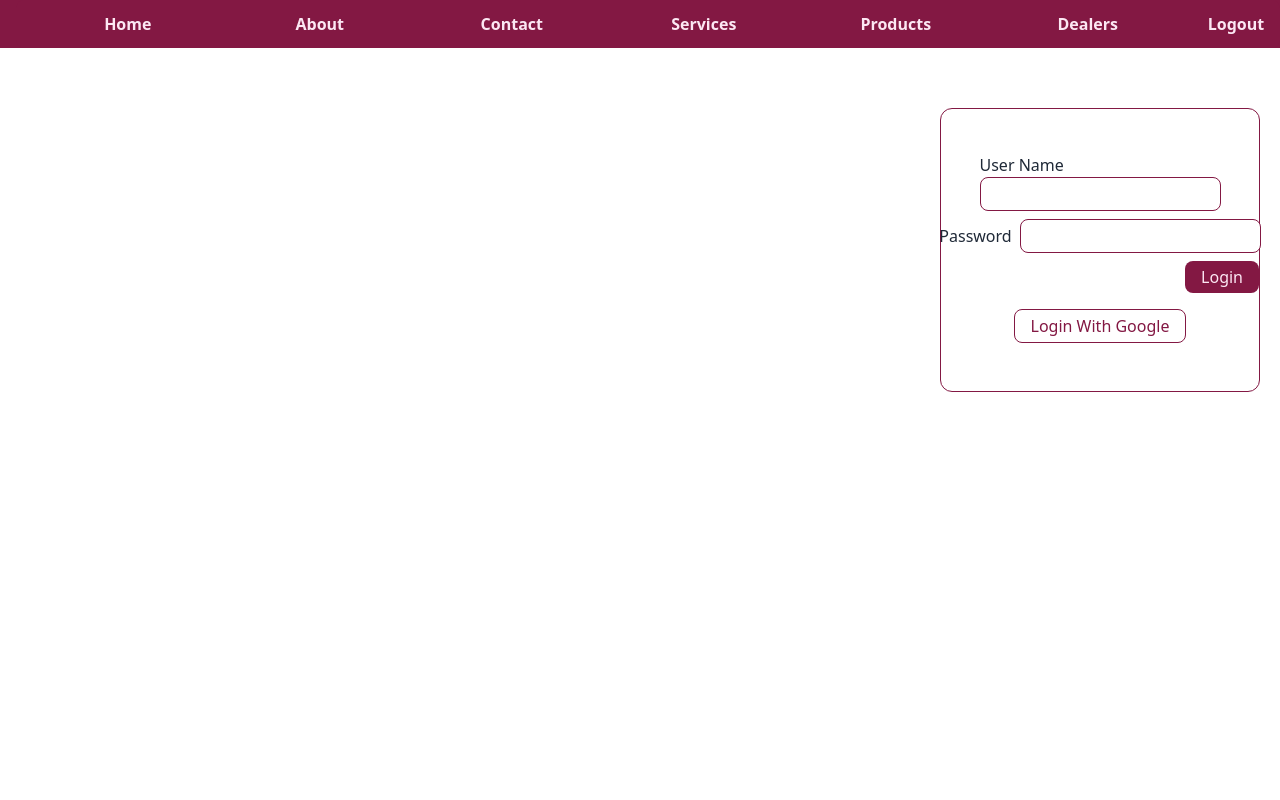
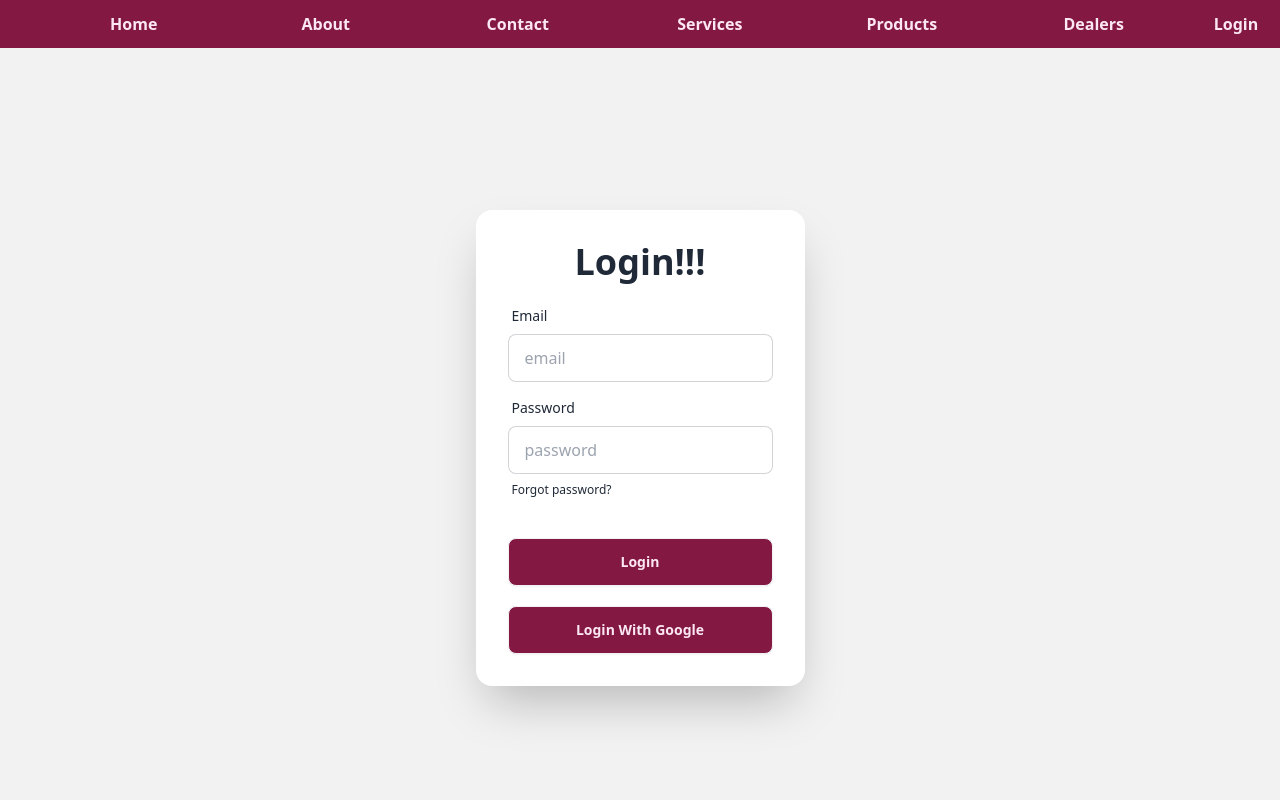
Before and after one commit to ab-siddiq/react-price-list, a React (Vite) app: page /login in a window 1280 px wide. Shown: the top 800 px of the page. Built offline with nearby package versions, Linux system fonts and the light colour scheme; no server answers.

Commit message:
add daisy hero login form

```diff
--- a/src/components/BuyProduct/BuyProduct.jsx
+++ b/src/components/BuyProduct/BuyProduct.jsx
@@ -1,17 +1,28 @@
-import React, { useState } from "react";
-import { useLoaderData, useParams } from "react-router-dom";
+import React, { useEffect, useState } from "react";
+import { redirect, useLoaderData, useNavigate, useParams } from "react-router-dom";
 
 const BuyProduct = () => {
-  const [quantity,setQuantity] = useState(1)
-  const [{ product, price, description, category }] = useLoaderData();
-  // console.log(p)
-  const increaseQuantity = () =>{
-    setQuantity(quantity+1)
-  }
-  const deccreaseQuantity = () =>{
-    if(quantity===1) {}
-    setQuantity(quantity-1)
-  }
+  const [quantity, setQuantity] = useState(1);
+  // const [currentPrice, setCurrentPrice] = useState(0);
+  const getProduct= useLoaderData();
+  console.log(getProduct)
+  getProduct==null && redirect('/')
+  const [{ product, price, description, category }] = getProduct
+  const [productPrice, setProductPrice] = useState(quantity * price);
+
+  const priceCalculation = () => {
+    let cprice = quantity * price;
+    setProductPrice(cprice);
+  };
+  // setProductPrice()
+  const increaseQuantity = () => {
+    setQuantity(quantity + 1);
+    priceCalculation();
+  };
+  const deccreaseQuantity = () => {
+    setQuantity(quantity - 1);
+    priceCalculation();
+  };
 
   return (
     <div className="h-screen w-96 mx-auto mt-20">
@@ -26,12 +37,34 @@ const BuyProduct = () => {
         </p>
         <div className="flex items-center gap-2">
           <label htmlFor="">Quantity: </label>
-          <div className="flex gap-3">
-          <button disabled={quantity==1 && true}  onClick={deccreaseQuantity} className={`bg-pink-900 px-3 rounded-lg text-2xl font-bold flex ${quantity<=1 ? 'bg-pink-50 cursor-not-allowed': 'cursor-pointer'} `}>-</button>
-          <input className="rounded-lg px-2 py-1 w-16 content-center flex justify-center"  value={quantity} type="number" name="" id="" />
-          <button onClick={increaseQuantity}  className="bg-pink-900 px-3 rounded-lg text-2xl font-bold flex ">+</button>
+          <div className="flex gap-3 my-2">
+            <button
+              disabled={quantity == 1 && true}
+              onClick={deccreaseQuantity}
+              className={`bg-pink-900 px-3 rounded-lg text-2xl font-bold flex ${
+                quantity <= 1
+                  ? "bg-pink-50 cursor-not-allowed"
+                  : "cursor-pointer"
+              } `}
+            >
+              -
+            </button>
+            <input
+              className="rounded-lg px-2 py-1 w-16 content-center flex justify-center"
+              value={quantity}
+              type="number"
+              name=""
+              id=""
+            />
+            <button
+              onClick={increaseQuantity}
+              className="bg-pink-900 px-3 rounded-lg text-2xl font-bold flex "
+            >
+              +
+            </button>
           </div>
         </div>
+        <p className="">Sub Total: ${productPrice}</p>
       </div>
       <button className="bg-pink-900 text-pink-100 px-2 py-1 rounded-lg mt-2 w-full">
         Place Order
--- a/src/components/Login/Login.jsx
+++ b/src/components/Login/Login.jsx
@@ -2,55 +2,59 @@ import React, { useState } from "react";
 import { GoogleAuthProvider, getAuth, signInWithPopup } from "firebase/auth";
 import app from "../../firebase/firebase.init";
 const Login = (props) => {
-  const [user, setUser] = useState(null)
+  const [user, setUser] = useState(null);
   const auth = getAuth(app);
   const provider = new GoogleAuthProvider();
-  const handleGoogleSignIn =() =>{
-    signInWithPopup(auth,provider)
-    .then(res=>{
-      const loggedInUser = res.user
-      console.log(loggedInUser)
-      setUser(loggedInUser)
+  const handleGoogleSignIn = () => {
+    signInWithPopup(auth, provider)
+      .then((res) => {
+        const loggedInUser = res.user;
+        console.log(loggedInUser);
+        setUser(loggedInUser);
       })
-    .catch(error=>{
-      console.log('error: ',error.message)
-    })
-  }
+      .catch((error) => {
+        console.log("error: ", error.message);
+      });
+  };
 
   return (
-    <div className="h-screen m-5">
-      <div className="flex justify-end">
-        <div className="border border-pink-900 w-80   mt-10 rounded-xl py-10">
-          <div className="grid items-center justify-center gap-x-2 my-1">
-            <label className="block" htmlFor="">
-              User Name
+    <div className="hero min-h-screen bg-base-200">
+      <div className="hero-content flex-col lg:flex-row-reverse">
+
+        <div className="card shrink-0 w-full max-w-sm shadow-2xl bg-base-100">
+          <form className="card-body"><h2 className="text-center text-4xl font-bold pb-2">Login!!!</h2>
+            <div className="form-control">
+              <label className="label">
+                <span className="label-text">Email</span>
               </label>
-            <div className="">
               <input
-              className="border block border-pink-900 p-1 rounded-lg w-full"
-              type="text"
+                type="email"
+                placeholder="email"
+                className="input input-bordered"
+                required
               />
             </div>
-          </div>
-          <div className="flex items-center justify-center  gap-x-2 my-2">
-            <label className="" htmlFor="">
-              Password
+            <div className="form-control">
+              <label className="label">
+                <span className="label-text">Password</span>
               </label>
               <input
-              className="border border-pink-900 p-1 rounded-lg"
-              type="text"
+                type="password"
+                placeholder="password"
+                className="input input-bordered"
+                required
               />
+              <label className="label">
+                <a href="#" className="label-text-alt link link-hover">
+                  Forgot password?
+                </a>
+              </label>
             </div>
-          <div className="flex items-center justify-end gap-x-2 my-2">
-            <button className="bg-pink-900 text-pink-100 px-4 py-1 rounded-lg">
-              Login
-            </button>
+            <div className="form-control mt-6 gap-5 ">
+              <button className="btn hover:bg-pink-300 hover:text-pink-900 bg-pink-900 text-pink-100">Login</button>
+              <button onClick={handleGoogleSignIn} className="btn hover:bg-pink-300 hover:text-pink-900 bg-pink-900 text-pink-100">Login With Google</button>
             </div>
-          <div className="flex items-center justify-center gap-x-2 my-2  px-5 ">
-            <a onClick={handleGoogleSignIn} className="border mt-2 cursor-pointer border-pink-900 text-pink-900 px-4 py-1 rounded-lg">
-              Login With Google
-            </a>
-          </div>
+          </form>
         </div>
       </div>
     </div>
--- a/src/components/NavBar/NavBar.jsx
+++ b/src/components/NavBar/NavBar.jsx
@@ -8,7 +8,7 @@ import Login from "../Login/Login";
 const NavBar = () => {
   const [open, setOpen] = useState(true);
   const auth = getAuth(app);
-  console.log(auth?.currentUser?.displayName);
+  // console.log(auth?.currentUser?.displayName);
   const [user] = useState(null);
   const handleSignOut = () => {
     signOut(auth);
@@ -67,7 +67,7 @@ const NavBar = () => {
           ))}
         </ul>
         <div className="pl-6">
-          {auth ? (
+          {/* {auth ? (
             auth?.currentUser?.displayName
           ) : (
             <Link to="/login">Login</Link>
@@ -78,8 +78,8 @@ const NavBar = () => {
             <Link onClick={handleSignOut} to="/login">
               Login
             </Link>
-          )}
-          {/* Login */}
+          )} */}
+          <Link to="/login">Login</Link>
         </div>
       </div>
     </nav>
--- a/src/main.jsx
+++ b/src/main.jsx
@@ -43,24 +43,25 @@ const router = createBrowserRouter([
           try {
             const response = await fetch(`priceList.json`);
             if (!response.ok) {
-              throw new Error('Network response was not ok.');
+              throw new Error("Network response was not ok.");
             }
             const data = await response.json();
 
-            const filteredItem = data.filter(items =>items.id===Number(params.productID))
-              console.log(filteredItem)
-           return filteredItem
-
+            const filteredItem = data?.filter(
+              (items) => items.id === Number(params.productID)
+            );
+            // console.log(filteredItem.legth)
+            return filteredItem;
           } catch (error) {
-            console.error('Error fetching data:', error);
+            console.error("Error fetching data:", error);
             return null; // Return null or handle the error as needed
           }
-        }
+        },
       },
       {
         path: "/dealers",
         element: <Dealers></Dealers>,
-        loader: () => fetch('https://jsonplaceholder.typicode.com/users')
+        loader: () => fetch("https://jsonplaceholder.typicode.com/users"),
       },
       {
         path: "/login",
```
Lines whose indentation alone changed are shown as unchanged.
